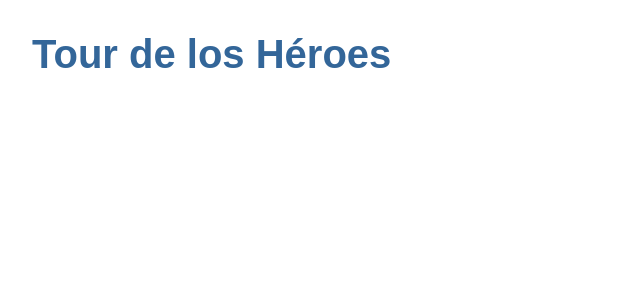
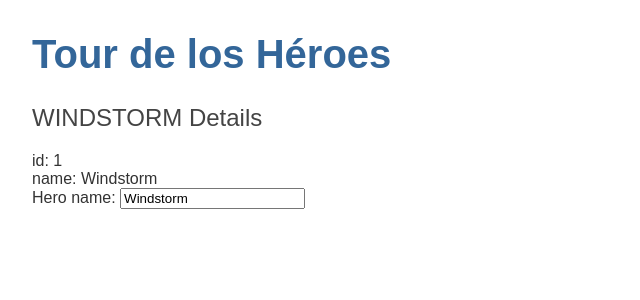
Before and after one commit to VaneRosales/TourOfHeroesAngular, an Angular app: page / in a window 1280 px wide. Shown: the top 300 px of the page, without its empty margins (0-640 px from the left). Built offline with nearby package versions, Linux system fonts and the light colour scheme.

Commit message:
Hero Editor- adaptado a standalone

```diff
--- a/src/app/app.component.html
+++ b/src/app/app.component.html
@@ -1 +1,2 @@
 <h1>{{title}}</h1>
+<app-heroes></app-heroes>
--- a/src/app/app.component.ts
+++ b/src/app/app.component.ts
@@ -1,9 +1,11 @@
 import { Component } from '@angular/core';
 import { RouterOutlet } from '@angular/router';
-
+import { HeroesComponent } from './heroes/heroes.component';
+import {FormsModule} from '@angular/forms';
 @Component({
   selector: 'app-root',
-  imports: [RouterOutlet],
+  standalone: true,
+  imports: [RouterOutlet, HeroesComponent, FormsModule],
   templateUrl: './app.component.html',
   styleUrl: './app.component.css'
 })
--- /dev/null
+++ b/src/app/hero.ts
@@ -0,0 +1,4 @@
+export interface Hero {
+  id: number;
+  name: string;
+}
--- /dev/null
+++ b/src/app/heroes/heroes.component.html
@@ -0,0 +1,7 @@
+<h2>{{hero.name | uppercase}} Details</h2> <!-- UpperCase se utiliza en este caso para convertir a mayusculas, viene de commonmodule -->
+<div><span>id: </span>{{hero.id}}</div>
+<div><span>name: </span>{{hero.name}}</div>
+<div>
+  <label for="name">Hero name: </label>
+  <input id="name" [(ngModel)]="hero.name" placeholder="name">
+</div>
--- /dev/null
+++ b/src/app/heroes/heroes.component.ts
@@ -0,0 +1,18 @@
+import { Component } from '@angular/core';
+import { CommonModule } from '@angular/common';
+import { Hero } from '../hero';
+import { FormsModule } from '@angular/forms';
+
+@Component({
+  selector: 'app-heroes',
+  standalone: true,
+  imports: [CommonModule,FormsModule],
+  templateUrl: './heroes.component.html',
+  styleUrl: './heroes.component.css'
+})
+export class HeroesComponent {
+  hero: Hero = {
+    id: 1,
+    name: 'Windstorm'
+  };
+}
```
Also changed, not shown: src/app/heroes/heroes.component.css (added), 1 other file (tests, documents, lock files or other folders).
